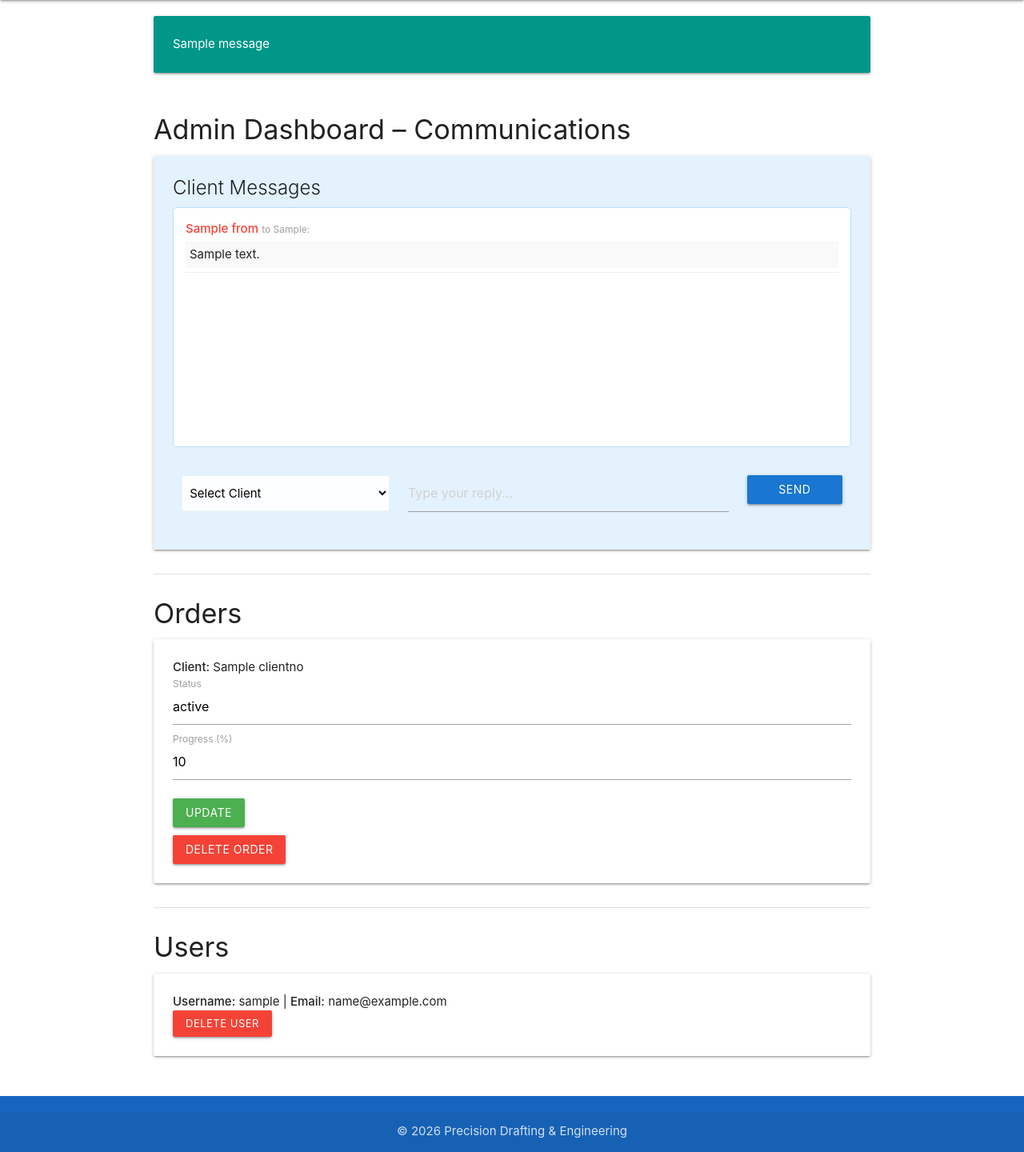
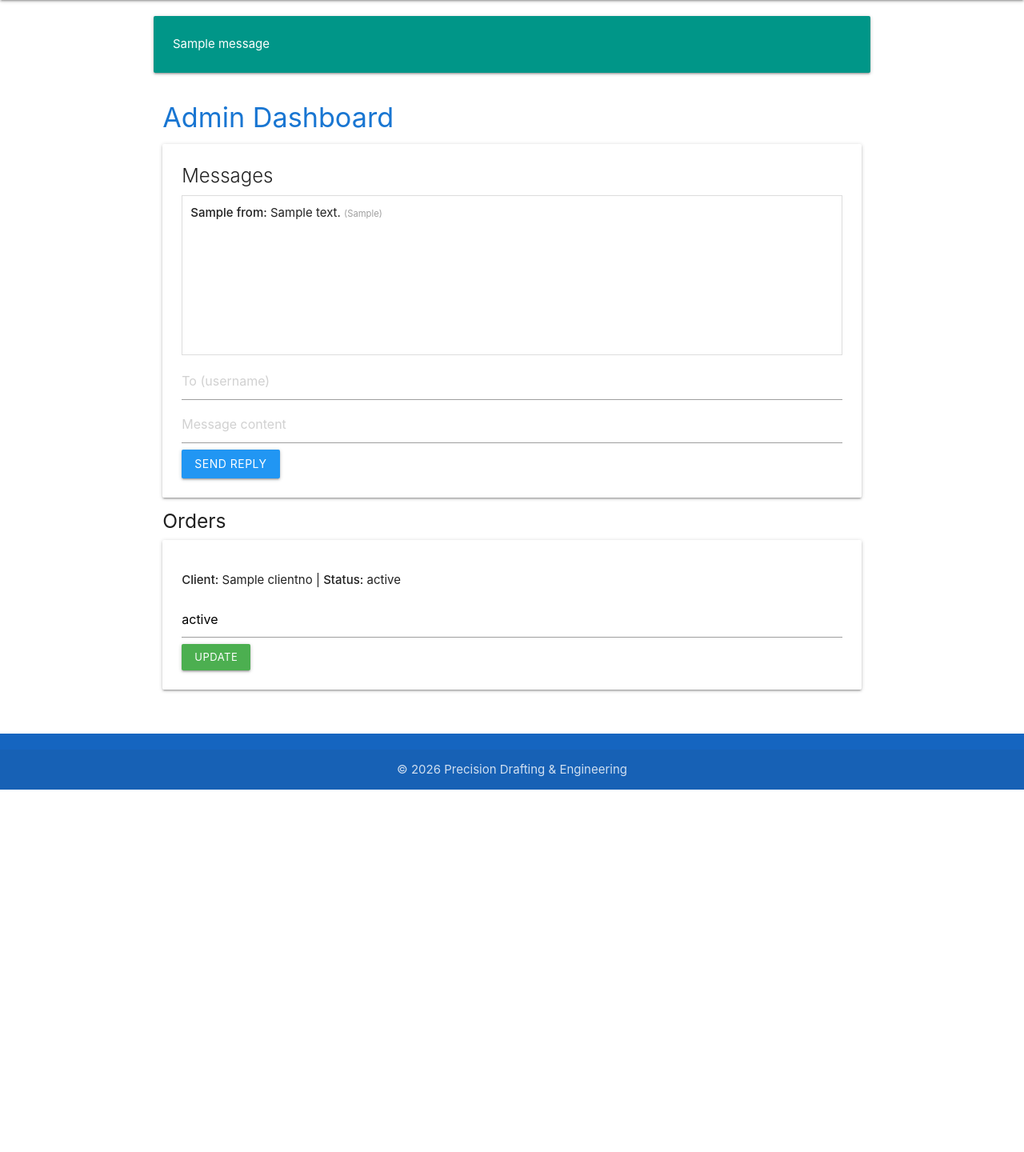
Before and after one commit to Robertas-Cyberattack/MP3, a Flask app: page /admin in a window 1280 px wide. Shown: the part 72-1512 px from the top of the page at 80% size. After the commit the page ends 1059 px from the top, so only its background shows below. Run offline with Flask 3, Linux system fonts and the light colour scheme; the visitor is signed in with stand-in values (Sample User, id 1); one stand-in notice (Sample message) is shown; a database or web service that is not in the repository returns one stand-in record (values such as "Sample title"); some libraries are stand-ins or nearby versions.

Commit message:
admin.html bug fixed

```diff
--- a/templates/admin.html
+++ b/templates/admin.html
@@ -1,92 +1,42 @@
 {% extends "base.html" %}
 {% block content %}
 
-<div class="section">
-    <h4>Admin Dashboard – Communications</h4>
+<div class="row">
+    <div class="col s12">
+        <h4 class="blue-text text-darken-2">Admin Dashboard</h4>
 
-    <div class="card blue lighten-5">
+        <div class="card white">
             <div class="card-content">
-            <span class="card-title">Client Messages</span>
-            <div id="chat-window" style="height: 300px; overflow-y: auto; background: white; padding: 15px; border: 1px solid #bbdefb; border-radius: 5px; margin-bottom: 20px;">
+                <span class="card-title">Messages</span>
+                <div style="height: 200px; overflow-y: auto; border: 1px solid #ddd; padding: 10px; margin-bottom: 10px;">
+                    {% if messages %}
                         {% for msg in messages %}
-                    <div style="margin-bottom: 10px; border-bottom: 1px solid #eee;">
-                        <span class="{% if msg['from'] == session['user'] %}blue-text{% else %}red-text{% endif %}">
-                            <strong>{{ msg['from'] }}</strong>
-                        </span>
-                        <span class="grey-text" style="font-size: 0.8rem;"> to {{ msg['to'] }}:</span>
-                        <p style="margin: 5px 0; padding: 5px; background: #f9f9f9;">{{ msg.text }}</p>
-                    </div>
+                            <p><strong>{{ msg.from }}:</strong> {{ msg.text }} <small class="grey-text">({{ msg.to }})</small></p>
+                        {% endfor %}
                     {% else %}
-                    <p class="grey-text center">No messages found in database.</p>
-                {% endfor %}
+                        <p class="grey-text">No messages yet.</p>
+                    {% endif %}
                 </div>
 
                 <form method="POST" action="{{ url_for('send_message') }}">
-                <div class="row" style="margin-bottom: 0;">
-                    <div class="input-field col s12 m4">
-                        <select name="to" required class="browser-default" style="display: block !important;">
-                            <option value="" disabled selected>Select Client</option>
-                            {% for user in users %}
-                                <option value="{{ user.username }}">{{ user.username }}</option>
-                            {% endfor %}
-                            <option value="all_clients">ALL CLIENTS</option>
-                        </select>
-                    </div>
-                    <div class="input-field col s12 m6">
-                        <input type="text" name="text" placeholder="Type your reply..." required>
-                    </div>
-                    <div class="input-field col s12 m2">
-                        <button class="btn blue darken-2 col s12">Send</button>
-                    </div>
-                </div>
+                    <input type="text" name="to" placeholder="To (username)" required>
+                    <input type="text" name="text" placeholder="Message content" required>
+                    <button type="submit" class="btn blue">Send Reply</button>
                 </form>
             </div>
         </div>
 
-    <div class="divider" style="margin: 30px 0;"></div>
-
-    <h4>Orders</h4>
+        <h5>Orders</h5>
         {% for order in orders %}
-    <div class="card">
-        <div class="card-content">
-            <p><strong>Client:</strong> {{ order.clientno }}</p>
+        <div class="card-panel">
+            <p><strong>Client:</strong> {{ order.clientno }} | <strong>Status:</strong> {{ order.status }}</p>
             <form method="POST" action="{{ url_for('update_order', order_id=order._id) }}">
-                <div class="input-field">
-                    <input type="text" name="status" value="{{ order.status }}">
-                    <label class="active">Status</label>
-                </div>
-                <div class="input-field">
-                    <input type="number" name="progress" min="0" max="100" value="{{ order.progress }}">
-                    <label class="active">Progress (%)</label>
-                </div>
-                <button class="btn green">Update</button>
+                <input type="text" name="status" placeholder="Status" value="{{ order.status }}">
+                <button type="submit" class="btn-small green">Update</button>
             </form>
-            <form method="POST" action="{{ url_for('admin_delete_order', order_id=order._id) }}" style="margin-top: 10px;">
-                <button class="btn red">Delete Order</button>
-            </form>
-        </div>
-    </div>
-    {% endfor %}
-
-    <div class="divider" style="margin: 30px 0;"></div>
-
-    <h4>Users</h4>
-    {% for user in users %}
-    <div class="card">
-        <div class="card-content">
-            <p><strong>Username:</strong> {{ user.username }} | <strong>Email:</strong> {{ user.email }}</p>
-            {% if user.role != "admin" %}
-            <form method="POST" action="{{ url_for('admin_delete_user', user_id=user._id) }}">
-                <button class="btn-small red">Delete User</button>
-            </form>
-            {% endif %}
-        </div>
         </div>
         {% endfor %}
     </div>
+</div>
 
-<script>
-    var objDiv = document.getElementById("chat-window");
-    if(objDiv) objDiv.scrollTop = objDiv.scrollHeight;
-</script>
 {% endblock %}
```
Lines whose indentation alone changed are shown as unchanged.
